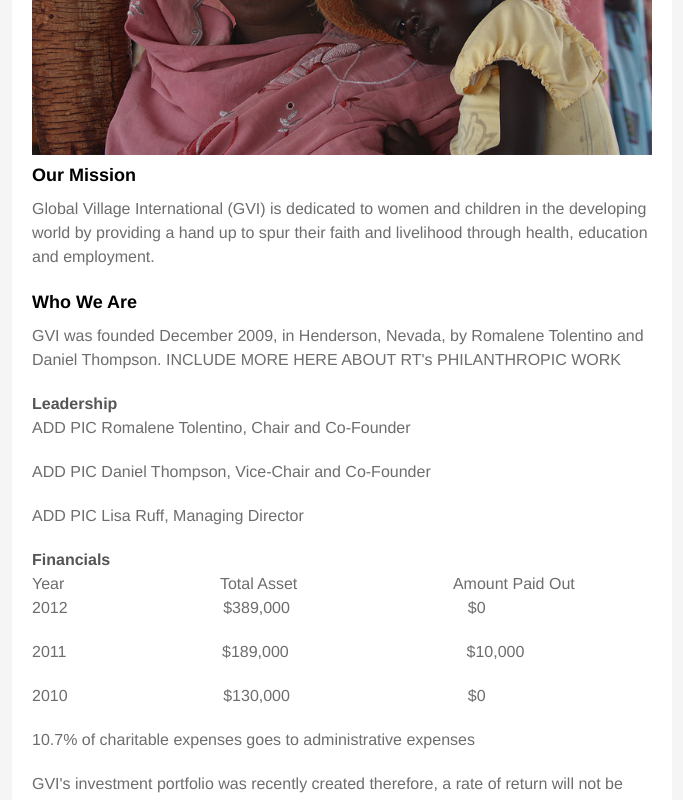
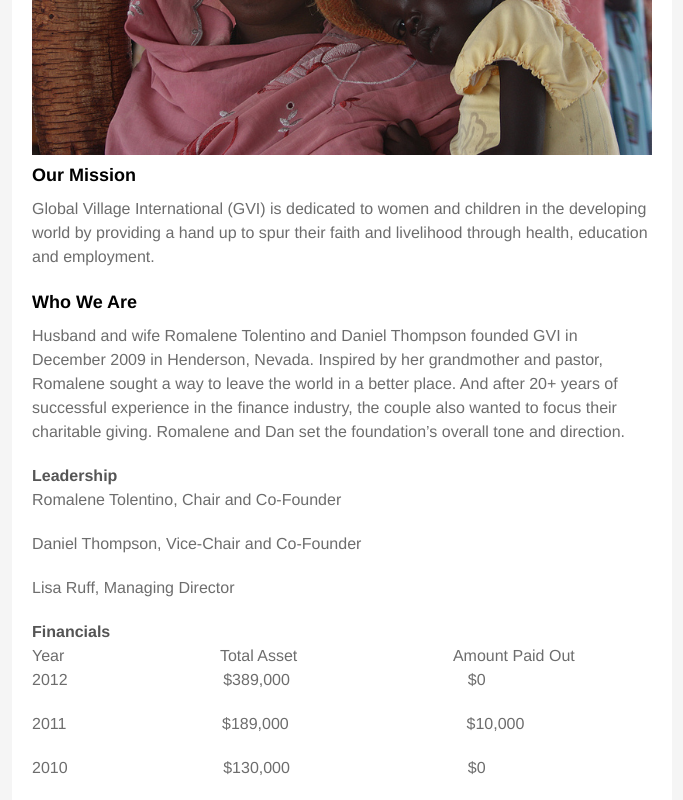
Before and after one commit to lisamruff/lisamruff.github.io, a plain HTML site: page index.html in a window 1280 px wide. Shown: the part 457-1257 px from the top of the page, without its empty margins (298-981 px from the left). Drawn offline with Linux system fonts and the light colour scheme; a web font is replaced by a local one.

Commit message:
Make change

```diff
--- a/index.html
+++ b/index.html
@@ -33,15 +33,15 @@
 
 <h3>Who We Are</h3>
 
-<p>GVI was founded December 2009, in Henderson, Nevada, by Romalene Tolentino and Daniel Thompson. INCLUDE MORE HERE ABOUT RT's PHILANTHROPIC WORK</p>
+<p>Husband and wife Romalene Tolentino and Daniel Thompson founded GVI in December 2009 in Henderson, Nevada.  Inspired by her grandmother and pastor, Romalene sought a way to leave the world in a better place.   And after 20+ years of successful experience in the finance industry, the couple also wanted to focus their charitable giving.  Romalene and Dan set the foundation’s overall tone and direction.  </p>
 
 <h4>Leadership</h4>
 
-<p>ADD PIC Romalene Tolentino, Chair and Co-Founder</p>
+<p>Romalene Tolentino, Chair and Co-Founder</p>
 
-<p>ADD PIC Daniel Thompson, Vice-Chair and Co-Founder</p>
+<p>Daniel Thompson, Vice-Chair and Co-Founder</p>
 
-<p>ADD PIC Lisa Ruff, Managing Director</p>
+<p>Lisa Ruff, Managing Director</p>
 
 
 <h4>Financials</h4>
```
